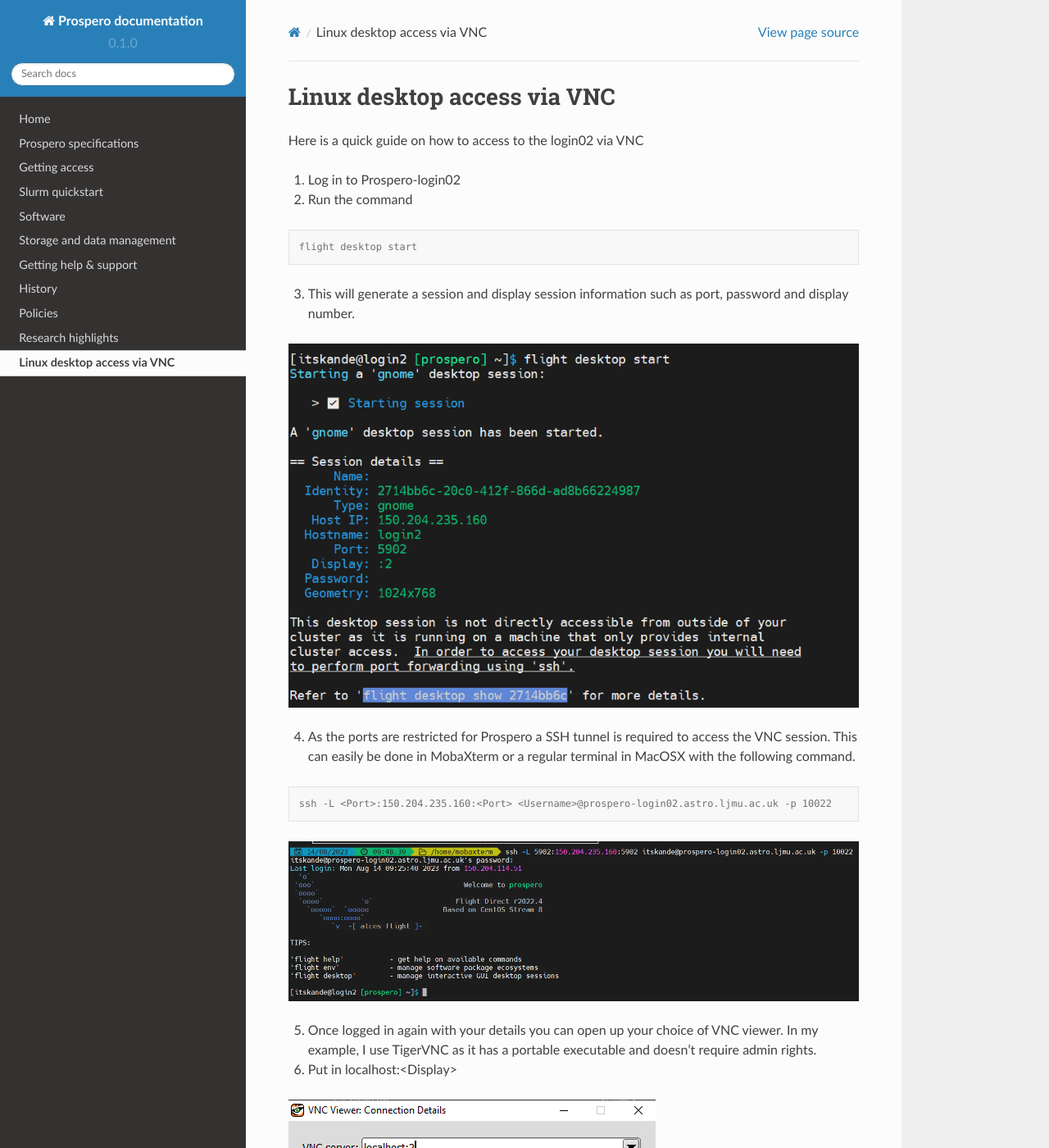
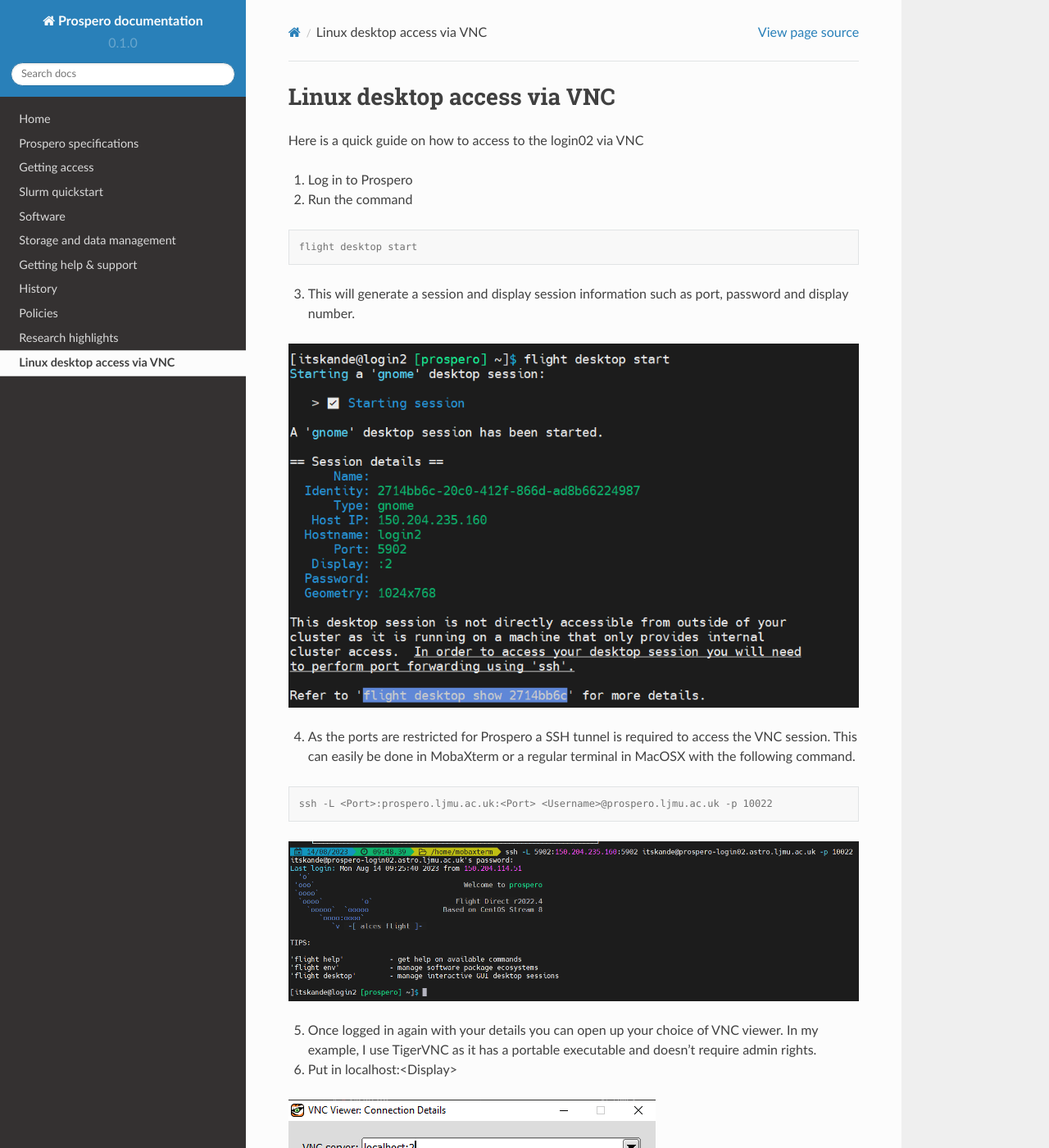
Before and after one commit to astrcrai/prospero-docs, a Sphinx documentation site: the page built from docs/source/vnc.rst, in a window 1280 px wide and 1400 px high. Shown: the whole window at 82% size. Built offline with Sphinx 7.4.7 and the Read the Docs theme 2.0.0, drawn with Linux system fonts in a browser that asks for light colours.

Commit message:
Changed hostname to prospero.ljmu.ac.uk

```diff
--- a/docs/source/vnc.rst
+++ b/docs/source/vnc.rst
@@ -4,7 +4,7 @@
 
 Here is a quick guide on how to access to the login02 via VNC
 
-1.	Log in to Prospero-login02
+1.	Log in to Prospero
 2.	Run the command
 
 .. code-block:: console
@@ -19,7 +19,7 @@
 
 .. code-block:: console
 
-    ssh -L <Port>:150.204.235.160:<Port> <Username>@prospero-login02.astro.ljmu.ac.uk -p 10022
+    ssh -L <Port>:prospero.ljmu.ac.uk:<Port> <Username>@prospero.ljmu.ac.uk -p 10022
 
 .. image:: images/vnc2.png
 
```
